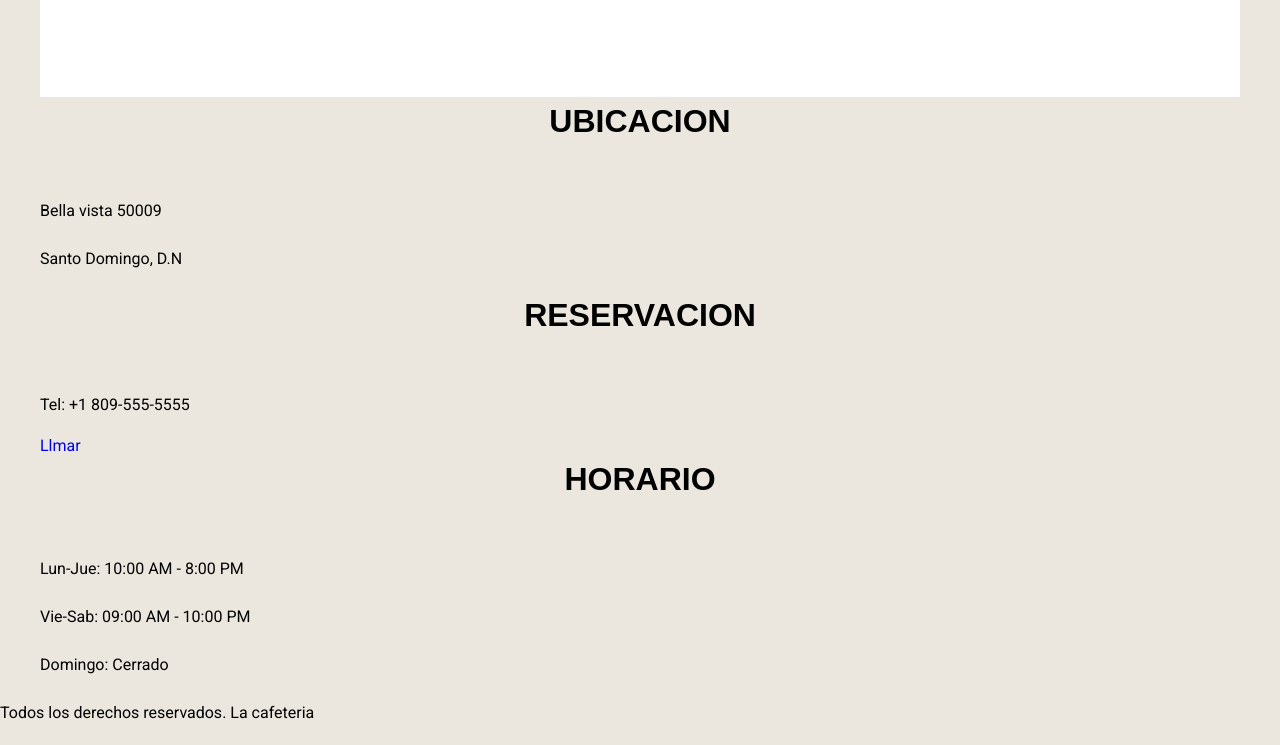
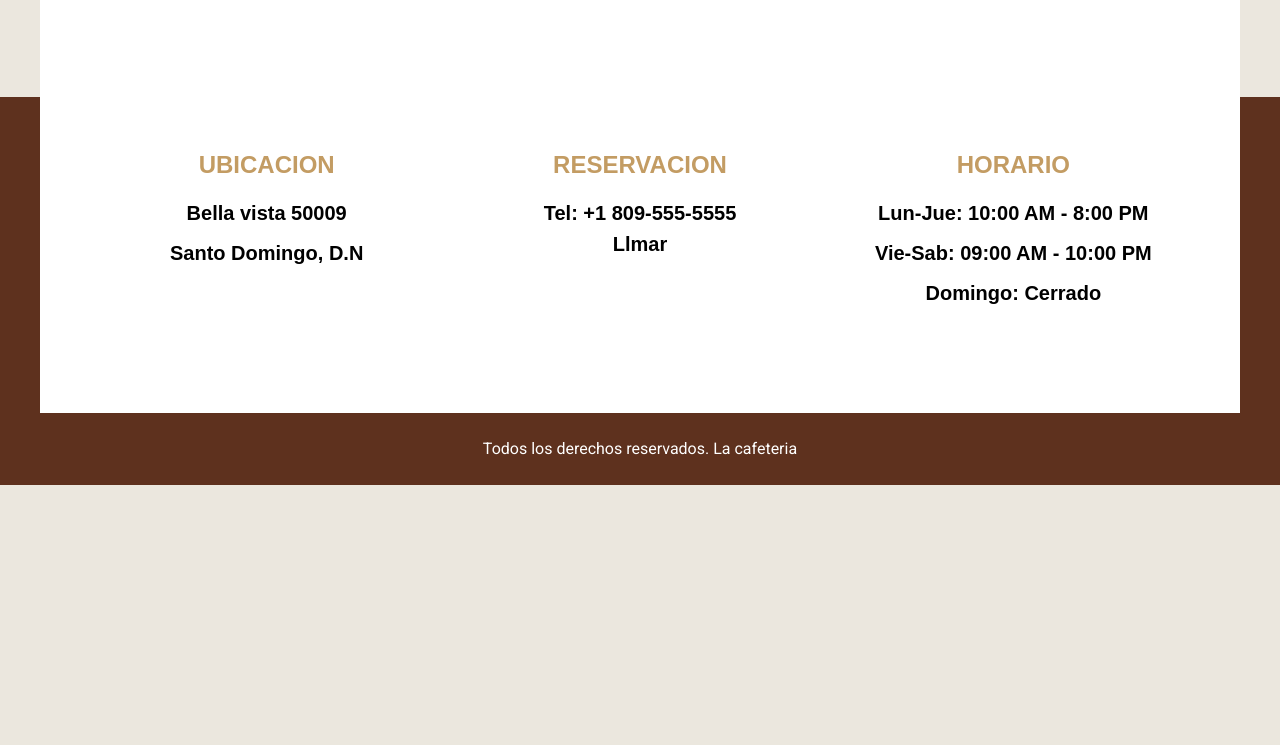
Before and after one commit to johnburetdev/Cafeteria-SASS, a website: page index.html in a window 1280 px wide. Shown: the part 4994-5739 px from the top of the page. After the commit the page ends 5479 px from the top, so only its background shows below. Drawn offline with Linux system fonts and the light colour scheme; a web font is replaced by a local one.

Commit message:
Footer TERMINADO

```diff
--- a/index.html
+++ b/index.html
@@ -193,7 +193,7 @@
   </section>
 
   <footer class="footer">
-    <div class="contenedor footer-contenido">
+    <div class="contenedor contenido-footer bg-white">
       <div class="footer-box ubicacion">
         <h3>ubicacion</h3>
         <p>Bella vista 50009</p>
--- a/src/scss/app.scss
+++ b/src/scss/app.scss
@@ -1,3 +1,4 @@
 @use 'base';
 @use 'header';
 @use 'inicio';
+@use 'footer';
--- a/src/scss/base/_globales.scss
+++ b/src/scss/base/_globales.scss
@@ -30,6 +30,7 @@ p{
 
 a{
     text-decoration: none;
+    color: v.$negro;
 }
 
 img{
--- /dev/null
+++ b/src/scss/footer/_footer.scss
@@ -0,0 +1,37 @@
+@use 'base/variables' as v;
+@use 'base/mixins' as m;
+
+.footer{
+    background-color: v.$primario;
+    .contenido-footer{
+        padding: 5rem;
+        @include m.tablet {
+            @include m.grid(3, 2rem);
+         }
+    }
+
+    .copyright{
+        text-align: center;
+        margin: 0;
+        padding: 2rem;
+        color: v.$blanco;
+    }
+}
+
+.footer-box{
+    font-family: v.$fuenteCursiva;
+    text-align: center;
+    margin-bottom: v.$separacion;
+    h3{
+        font-family: v.$fuenteCursiva;
+        margin: 0 0 1rem 0;
+        font-size: 2.4rem;
+        color: v.$secundario;
+    }
+
+    p, a{
+        font-size: 2rem;
+        margin: 0;
+        font-weight: 600;
+    }
+}
--- /dev/null
+++ b/src/scss/footer/_index.scss
@@ -0,0 +1 @@
+@forward 'footer';
```
Also changed, not shown: build/css/app.css.
